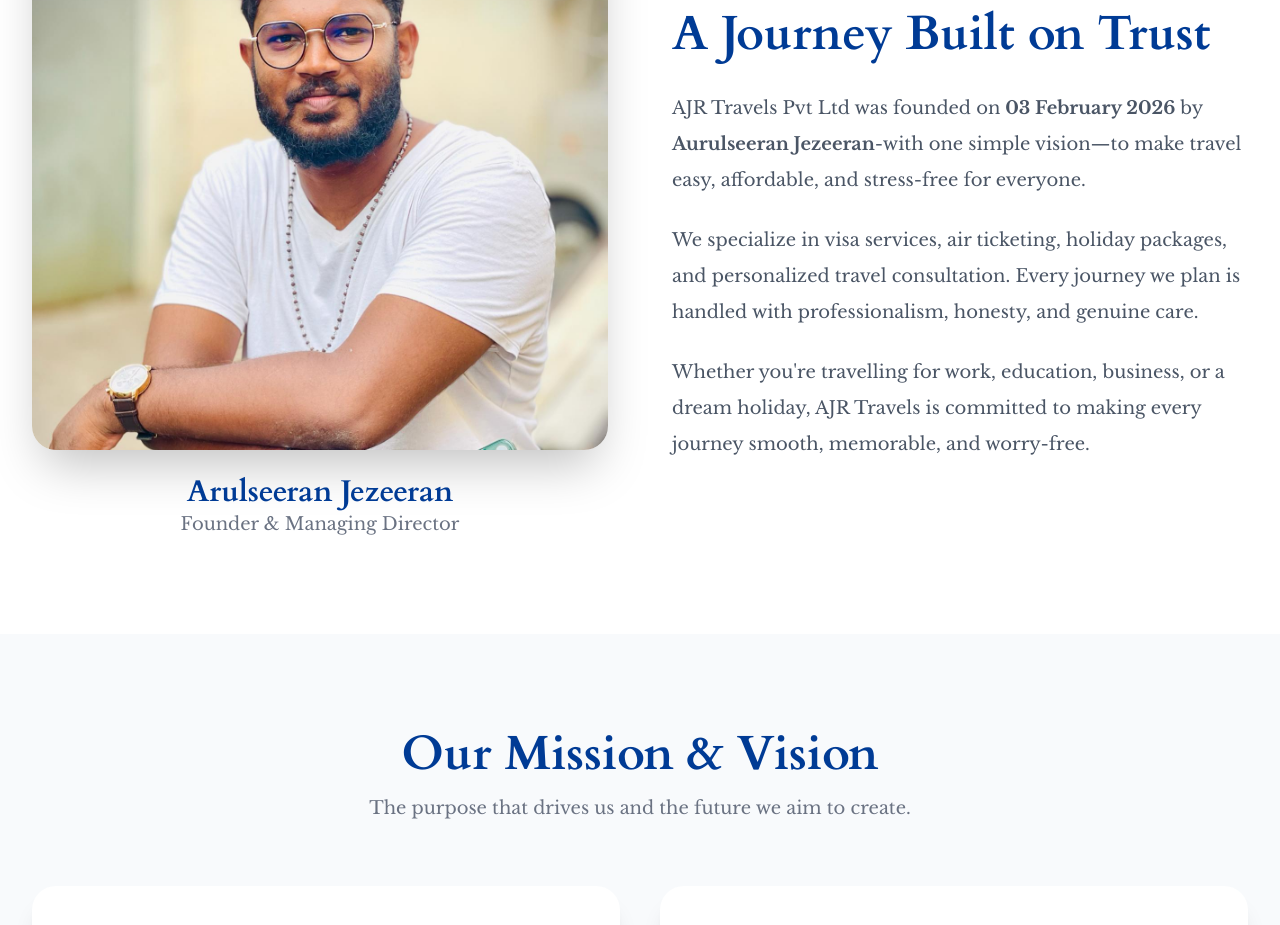
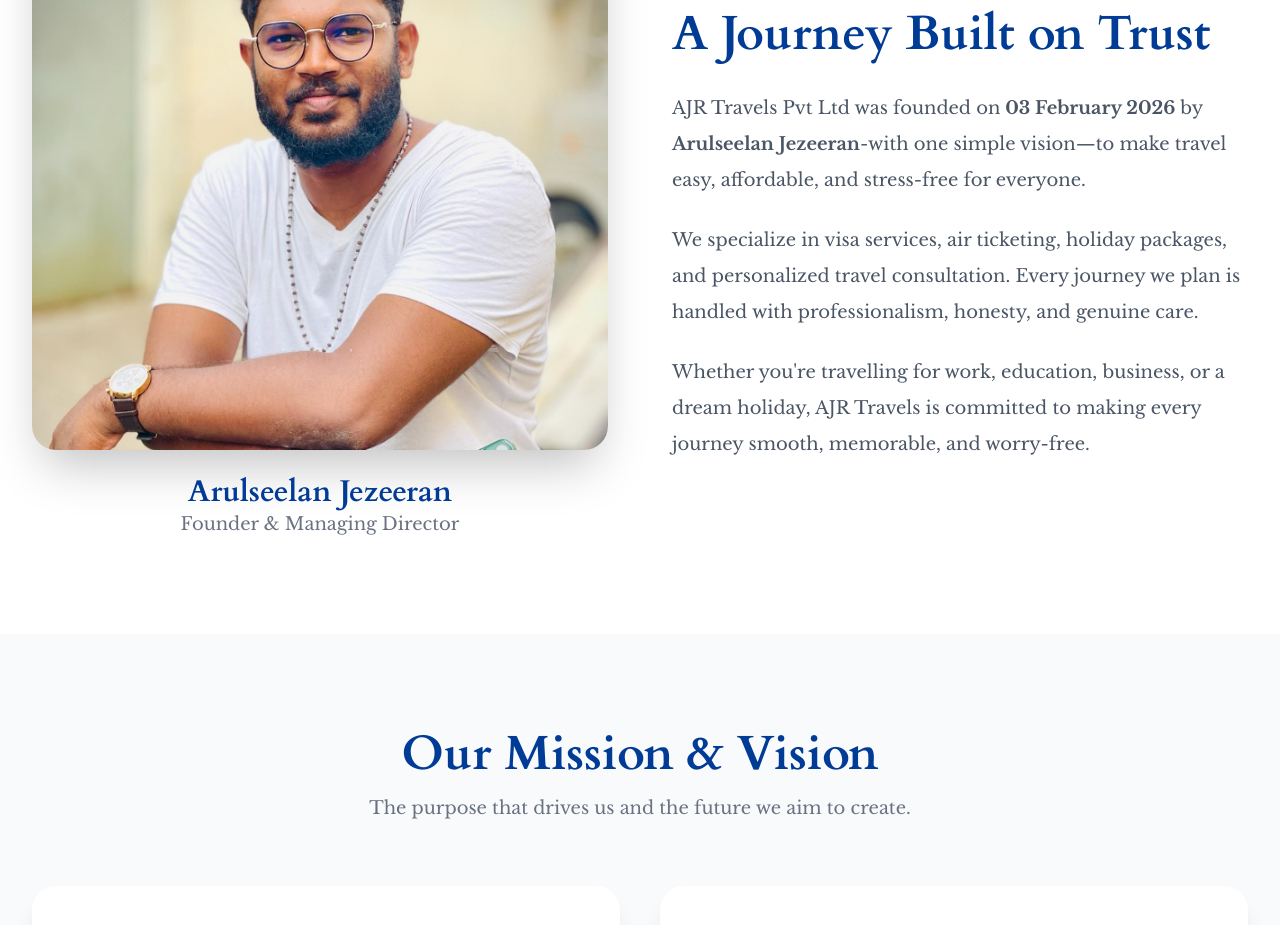
Before and after one commit to antonjenu1072006-design/ajr-travels, a React (Vite) app in the folder ajr-travels/: page /about in a window 1280 px wide. Shown: the part 780-1705 px from the top of the page. Built offline with nearby package versions, Linux system fonts and the light colour scheme; some icons are missing.

Commit message:
Updated founder information

```diff
--- a/ajr-travels/src/pages/About.jsx
+++ b/ajr-travels/src/pages/About.jsx
@@ -69,7 +69,7 @@
               <div className="text-center mt-6">
 
                 <h3 className="text-3xl font-bold text-[#003B95]">
-                  Arulseeran Jezeeran
+                  Arulseelan Jezeeran
                 </h3>
 
                 <p className="text-gray-500 text-lg">
@@ -96,7 +96,7 @@
                 AJR Travels Pvt Ltd was founded on
                 <strong> 03 February 2026 </strong>
                 by
-                <strong> Aurulseeran Jezeeran</strong>
+                <strong> Arulseelan Jezeeran</strong>
                 -with one simple vision—to make travel easy,
                 affordable, and stress-free for everyone.
               </p>
```
